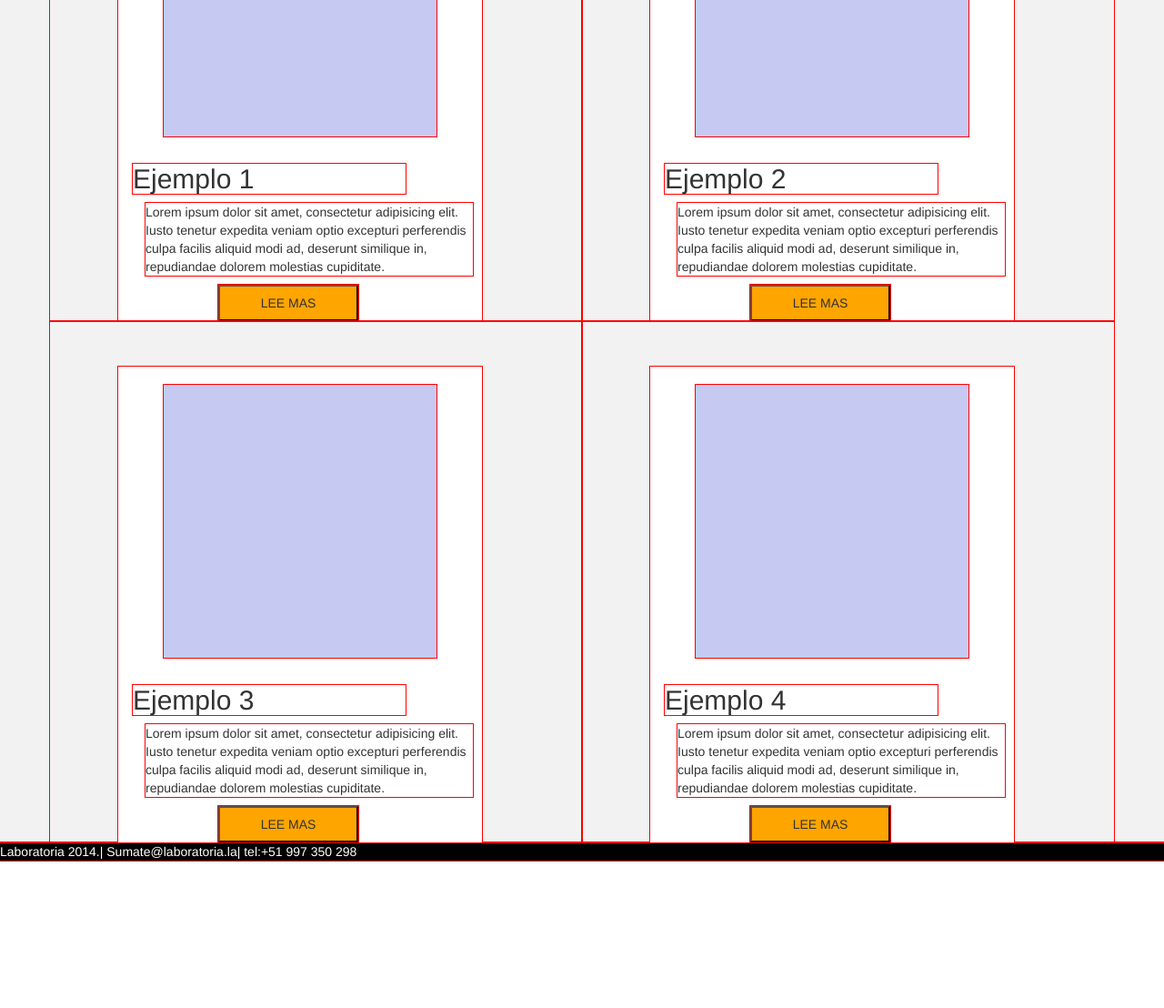
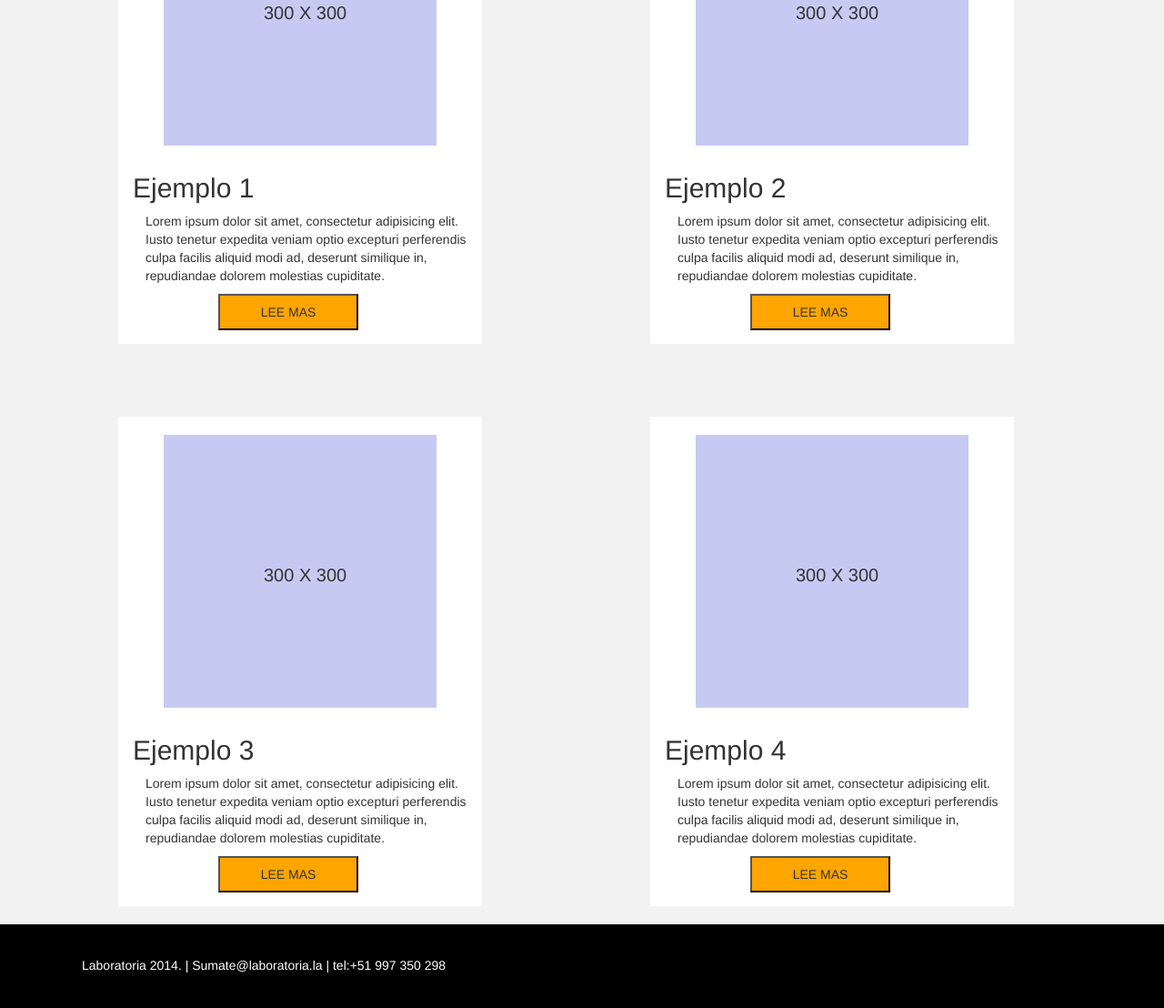
Before and after one commit to sayda1/-Mini, a plain HTML site: page index.html in a window 1280 px wide. Shown: the part 870-1978 px from the top of the page at 91% size. Before the commit the page ends 1826 px from the top, so only its background shows below. Drawn offline with Linux system fonts and the light colour scheme.

Commit message:
casi terminado

```diff
--- a/css/main.css
+++ b/css/main.css
@@ -1,7 +1,5 @@
 /* Inserte su codigo aqui */
-*{
-    outline: 1px solid red;
-}
+
 /*-------------------GLOBAL---------*/
 header{
     background-color: #FFDB29;
@@ -11,6 +9,10 @@ header{
 
 section{
     background-color:#F2F2F2;
+}
+section .col-md-6 {
+    margin-top: 10px;
+    margin-bottom: 20px;
 }
 .dentro{
     width: 300px;
@@ -42,6 +44,7 @@ header a{
     margin: 20px;
     font-size: 25px;
 }
+
 .caja{
     position: relative;
     right:55px ;
@@ -59,6 +62,13 @@ header a{
     top: 20px;
     margin: 50px;
 }
+.dentro span{
+   position: relative;
+    top: 140px;
+    left: 110px;
+    font-size:20px;
+
+}
 .caja2 h2{
     width: 300px;
     margin-left: 16px;
@@ -72,4 +82,11 @@ header a{
     padding: 8px;
     background-color: orange;
    margin-left: 110px;
+    margin-bottom: 15px;
 }
+/*---------pie-- de pagina  -----*/
+footer{
+   margin-left: ;
+    padding: 35px;
+    padding-left: 90px;
+}
--- a/index.html
+++ b/index.html
@@ -24,11 +24,12 @@
                <a href="">Contactame</a>
             </div>
            </div>
-         </div>
-         <div class="caja">
+           <div class="caja">
                 <h1>LABORATORIA</h1>
                 <P>Nuestro Portafolio</P>
             </div>
+         </div>
+
      </header>
      <!--------------------------contenido--------->
      <section>
@@ -37,6 +38,8 @@
                 <div class="col-md-6">
                    <div class="caja2">
                     <div class="dentro">
+                    <span> 300 X 300</span>
+
                     </div>
                     <h2> Ejemplo 1</h2>
                     <p> Lorem ipsum dolor sit amet, consectetur adipisicing elit. Iusto tenetur expedita veniam optio excepturi perferendis culpa facilis aliquid modi ad, deserunt similique in, repudiandae dolorem molestias cupiditate. </p>
@@ -48,6 +51,7 @@
                 <div class="col-md-6">
                     <div class="caja2">
                      <div class="dentro">
+                     <span> 300 X 300</span>
                     </div>
                     <h2> Ejemplo 2</h2>
                     <p> Lorem ipsum dolor sit amet, consectetur adipisicing elit. Iusto tenetur expedita veniam optio excepturi perferendis culpa facilis aliquid modi ad, deserunt similique in, repudiandae dolorem molestias cupiditate.</p>
@@ -61,6 +65,7 @@
                 <div class="col-md-6">
                   <div class="caja2">
                    <div class="dentro">
+                  <span> 300 X 300</span>
                     </div>
                     <h2> Ejemplo 3</h2>
                     <p> Lorem ipsum dolor sit amet, consectetur adipisicing elit. Iusto tenetur expedita veniam optio excepturi perferendis culpa facilis aliquid modi ad, deserunt similique in, repudiandae dolorem molestias cupiditate.
@@ -73,6 +78,7 @@
                 <div class="col-md-6">
                    <div class="caja2">
                     <div class="dentro">
+                    <span> 300 X 300</span>
                     </div>
                     <h2> Ejemplo 4</h2>
                     <p> Lorem ipsum dolor sit amet, consectetur adipisicing elit. Iusto tenetur expedita veniam optio excepturi perferendis culpa facilis aliquid modi ad, deserunt similique in, repudiandae dolorem molestias cupiditate. </p>
@@ -86,7 +92,7 @@
      </section>
      <!------------------pie de pagina----------->
      <footer>
-         <p>Laboratoria 2014.| Sumate@laboratoria.la| tel:+51 997 350 298</p>
+         <p>Laboratoria 2014.  |  Sumate@laboratoria.la  | tel:+51 997 350 298</p>
      </footer>
 	</body>
 </html>
```
